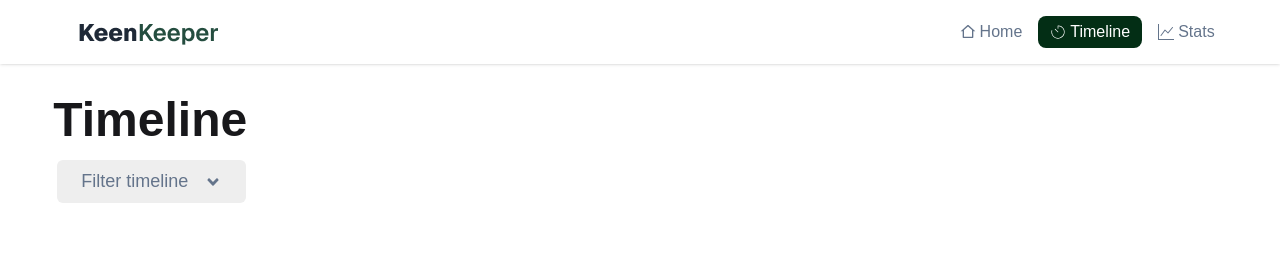
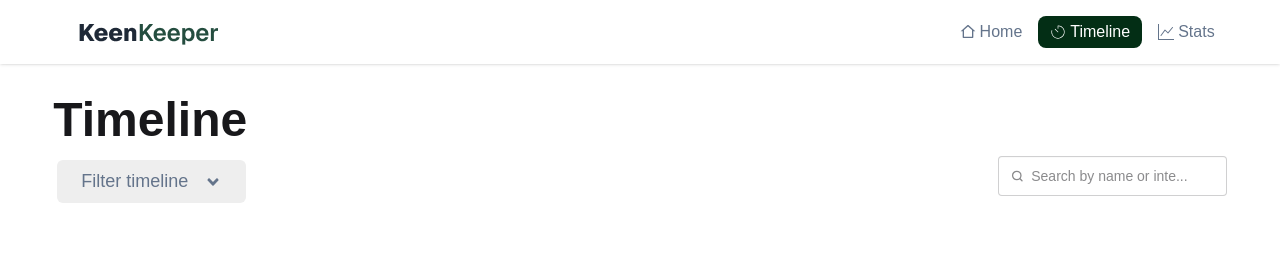
Before and after one commit to AfsaraSilviAmi/Assignment7-KinKeeper, a React (Vite) app: page /timeline in a window 1280 px wide. Shown: the top 257 px of the page. Built offline with nearby package versions, Linux system fonts and the light colour scheme.

Commit message:
made the read me sort newest to oldest and search

```diff
--- a/src/Components/HomePage/Banner.jsx
+++ b/src/Components/HomePage/Banner.jsx
@@ -11,7 +11,7 @@ const Banner = ({friends, loading}) => {
 relationships that matter most.</p>
 <button className='btn bg-green-950 text-white mb-8'><FaPlus></FaPlus>Add a Friend</button>
             </div>
-            <div className='grid sm:grid-cols-2 md:grid-cols-4 text-center'>
+            <div className='grid lg:grid-cols-4 text-center'>
                 <div className='shadow-md w-60 mx-auto py-5'>
                     <h1 className='font-semibold text-[32px]'>10</h1>
                     <p className='text-[18px] text-[#64748B]'>Total Friends</p>
@@ -31,7 +31,7 @@ relationships that matter most.</p>
             </div>
 
             <div className='mt-8'>
-                <h1 className='font-semibold text-[24px]'>Your Friends</h1>
+                <h1 className='font-semibold text-[24px] mb-4'>Your Friends</h1>
                {
                 loading? (<div className="flex justify-center">
     <span className="loading loading-dots loading-xl text-accent text-4xl"></span>
--- a/src/Components/HomePage/FriendCard.jsx
+++ b/src/Components/HomePage/FriendCard.jsx
@@ -4,7 +4,7 @@ import { Link } from 'react-router';
 const FriendCard = ({friend}) => {
     return (
         <div>
-            <Link to={`/friendDetails/${friend.id}`} className="card bg-base-100 shadow-sm mb-3 gap-3">
+            <Link to={`/friendDetails/${friend.id}`} className="card bg-base-100 shadow-sm mb-3 gap-3 p-3">
   <figure>
     <img className='rounded-full'
       src={friend.picture}
--- a/src/Components/HomePage/FriendDetails.jsx
+++ b/src/Components/HomePage/FriendDetails.jsx
@@ -90,9 +90,9 @@ const FriendDetails = () => {
             <div className='shadow-sm mt-6 p-6'>
                 <h1 className='text-[#244D3F] text-[20px]'>Quick Check-in</h1>
                 <div className='md:flex gap-4 mt-4'>
-                    <button onClick={()=> {addActivity({type: "call", friendName: friend.name, time: new Date().toDateString()}); toast.success(`You Called ${friend.name}`)}} className='btn flex flex-col items-center justify-center gap-2 w-60 h-25'><FiPhoneCall className='text-2xl' />Call</button>
-                    <button onClick={()=> {addActivity({type: "text", friendName: friend.name, time: new Date().toDateString()}); toast.success(`You Texted ${friend.name}`)}} className='btn flex flex-col items-center justify-center gap-2 w-60 h-25'><MdOutlineTextsms className='text-2xl' />Text</button>
-                    <button onClick={()=> {addActivity({type: "video", friendName: friend.name, time: new Date().toDateString()}); toast.success(`You Called ${friend.name}`)}} className='btn flex flex-col items-center justify-center gap-2 w-60 h-25'><GoDeviceCameraVideo className='text-2xl' />Video</button>
+                    <button onClick={()=> {addActivity({type: "call", friendName: friend.name, time: new Date().toDateString(), timestamp: Date.now()}); toast.success(`You Called ${friend.name}`)}} className='btn flex flex-col items-center justify-center gap-2 w-60 h-25'><FiPhoneCall className='text-2xl' />Call</button>
+                    <button onClick={()=> {addActivity({type: "text", friendName: friend.name, time: new Date().toDateString(), timestamp: Date.now()}); toast.success(`You Texted ${friend.name}`)}} className='btn flex flex-col items-center justify-center gap-2 w-60 h-25'><MdOutlineTextsms className='text-2xl' />Text</button>
+                    <button onClick={()=> {addActivity({type: "video", friendName: friend.name, time: new Date().toDateString(), timestamp: Date.now()}); toast.success(`You Video called ${friend.name}`)}} className='btn flex flex-col items-center justify-center gap-2 w-60 h-25'><GoDeviceCameraVideo className='text-2xl' />Video</button>
                 </div>
             </div>
            </div>
--- a/src/Components/Timeline/TimeLine.jsx
+++ b/src/Components/Timeline/TimeLine.jsx
@@ -42,26 +42,63 @@ const TimeLine = () => {
     }
 
     const [filter, setFilter] = useState(null);
+    const [search, setSearch] = useState("");
+    const [sorted, setSorted] = useState(null);
 
     const handleFilter = (type) =>{
         setFilter(type);
     }
     const filterActivity = (filter ? activity.filter((item)=> item.type === filter): activity)
+
+    const searchActivity = filterActivity.filter((item)=>{
+        return (
+            item.friendName.toLowerCase().includes(search.toLocaleLowerCase()) || item.type.toLowerCase().includes(search.toLowerCase())
+        )
+    })
+    let sortedActivity = [...searchActivity];
+
+    if(sorted === "newest"){
+        sortedActivity.sort((a,b)=> b.timestamp - a.timestamp)
+    }
+    else if(sorted === "oldest"){
+        sortedActivity.sort((a,b)=> a.timestamp - b.timestamp)
+    }
     return (
         <div>
             <div className='w-11/12 mx-auto'>
                 <h1 className='text-[48px] font-bold mt-5'>Timeline</h1>
-                <div className="dropdown dropdown-center">
+                <div className='flex justify-between'>
+                    <div className="dropdown dropdown-center">
   <div tabIndex={0} role="button" className="m-1 bg-base-300 py-2 px-6 text-[#64748B] rounded-md text-[18px] flex items-center gap-4">Filter timeline  <FaAngleDown></FaAngleDown></div>
   <ul tabIndex="-1" className="dropdown-content menu bg-base-100 rounded-box z-1 w-52 p-2 shadow-sm">
     <li onClick={()=>handleFilter("call")}><a>Call</a></li>
     <li onClick={()=>handleFilter("text")}><a>Text</a></li>
     <li onClick={()=>handleFilter("video")}><a>Video</a></li>
+    <li onClick={()=>setSorted("newest")}><a>Newest</a></li>
+    <li onClick={()=>setSorted("oldest")}><a>Oldest</a></li>
   </ul>
 </div>
+<div>
+    <label className="input">
+  <svg className="h-[1em] opacity-50" xmlns="http://www.w3.org/2000/svg" viewBox="0 0 24 24">
+    <g
+      strokeLinejoin="round"
+      strokeLinecap="round"
+      strokeWidth="2.5"
+      fill="none"
+      stroke="currentColor"
+    >
+      <circle cx="11" cy="11" r="8"></circle>
+      <path d="m21 21-4.3-4.3"></path>
+    </g>
+  </svg>
+  <input type="search" required placeholder="Search by name or inte..." value={search} onChange={(e)=> setSearch(e.target.value)}/>
+</label>
+</div>
+                </div>
                 <div>
                     {
-                    filterActivity.length === 0?(<div className='flex justify-center items-center h-[40vh]'><p className='font-bold text-2xl'>No activity yet</p></div>): (filterActivity.map((item, index)=>{return(
+                    sortedActivity.length === 0?(<div className='flex justify-center items-center h-[40vh]'><p className='font-bold text-2xl'>No activity yet</p></div>): (sortedActivity.map((item, index)=>{return(
                         <div key={index} className='shadow-sm p-4 my-3'>
                             <div className='flex gap-2'>
                                <img src={getImage(item.type)} alt="" className='h-10 ' />
```
Also changed, not shown: 1 other file (tests, documents, lock files or other folders).
